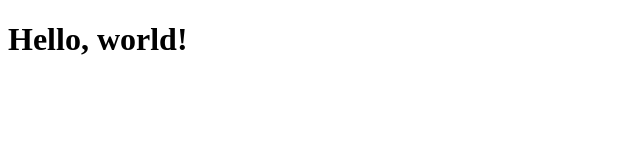
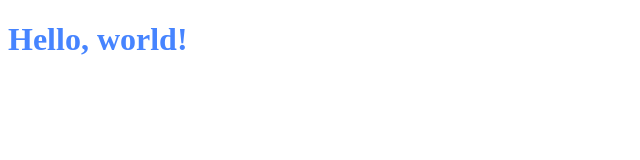
Before and after one commit to protsyukanton/hello, a plain HTML site: page index.html in a window 1280 px wide. Shown: the whole page, without its empty margins (0-640 px from the left). Drawn offline with Linux system fonts and the light colour scheme.

Commit message:
add: style for h1

```diff
--- a/index.html
+++ b/index.html
@@ -6,7 +6,11 @@
     <meta name="viewport" content="width=device-width, initial-scale=1.0">
     <title>Тестовое задание</title>
 
-
+    <style>
+        .title {
+            color: rgb(70, 132, 255);
+        }
+    </style>
 
 </head>
 
```
